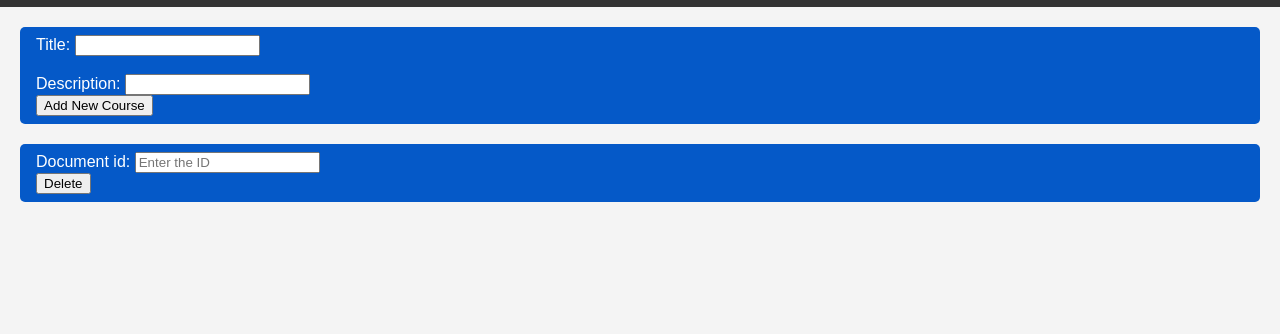
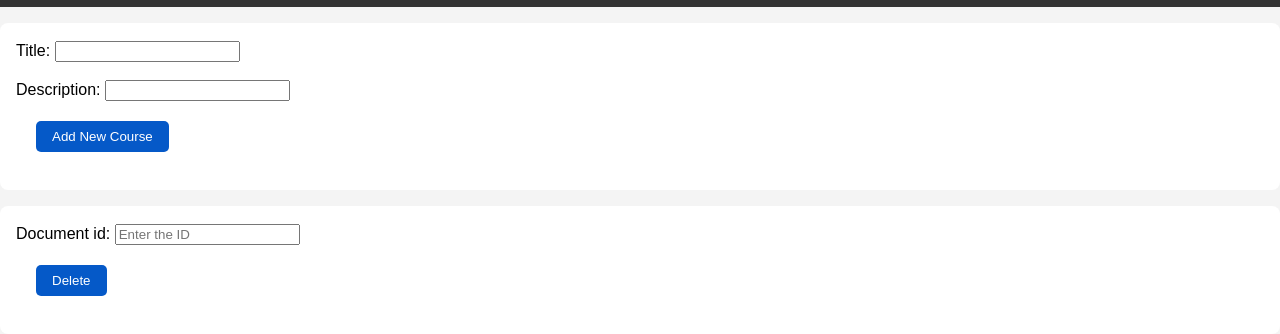
Before and after one commit to harshmohite04/Application-Security--Role--based-, a website: page faculty.html in a window 1280 px wide. Shown: the part 44-378 px from the top of the page. Drawn offline with Linux system fonts and the light colour scheme.

Commit message:
Update combine-css.css

```diff
--- a/assets/css/combine-css.css
+++ b/assets/css/combine-css.css
@@ -31,7 +31,7 @@ body {
   .logout-btn:hover {
     background-color: #ff0000;
   }
-  .add, .delete{
+  .added ,.deleted{
     margin: 20px;
     background-color: #0559c8;
     color: #fff;
@@ -42,10 +42,19 @@ body {
     transition: background-color 0.3s;
   }
 
-  .add:hover ,.delete:hover {
+  .added:hover ,.deleted:hover {
     background-color: #3450ea;
   }
 
+  .box1,.box2{
+    display: grid;
+    grid-template-columns: max-content 1fr;
+    column-gap: .5rem;
+    padding: 1.125rem 1rem;
+    background-color: #FFF;
+    margin-top: 1rem;
+    border-radius: .5rem;
+  }
   .container {
     display: flex;
     flex-direction: row; /* Display elements side by side */
```
